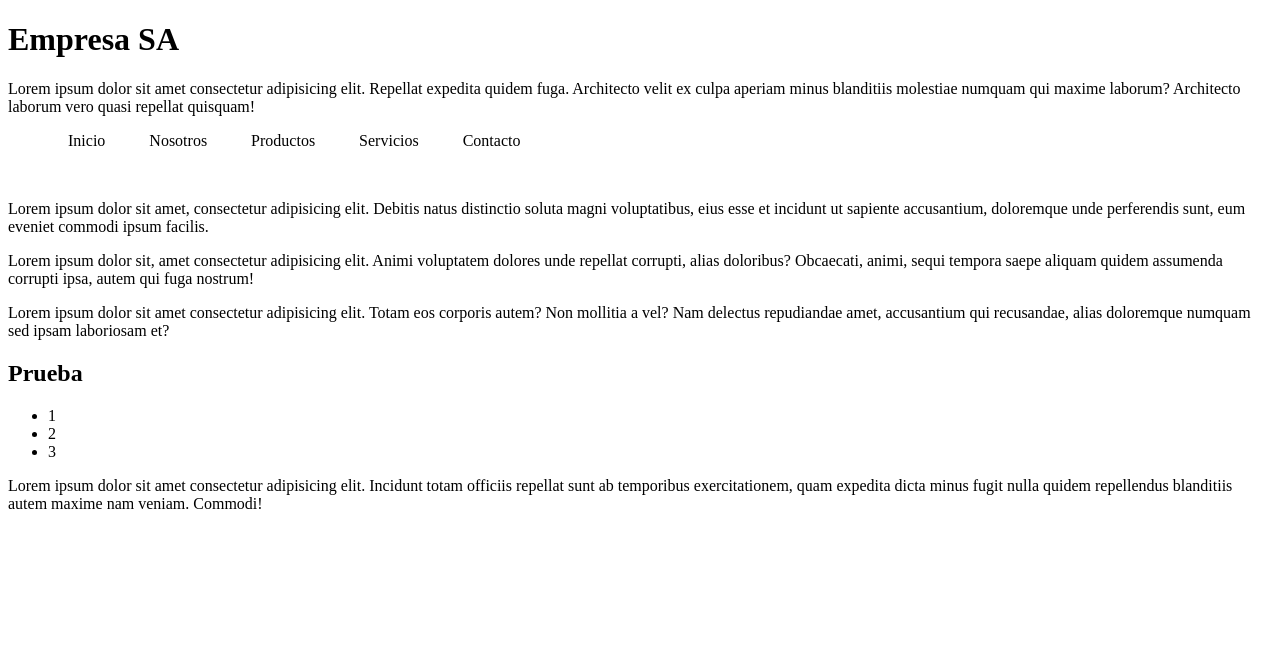
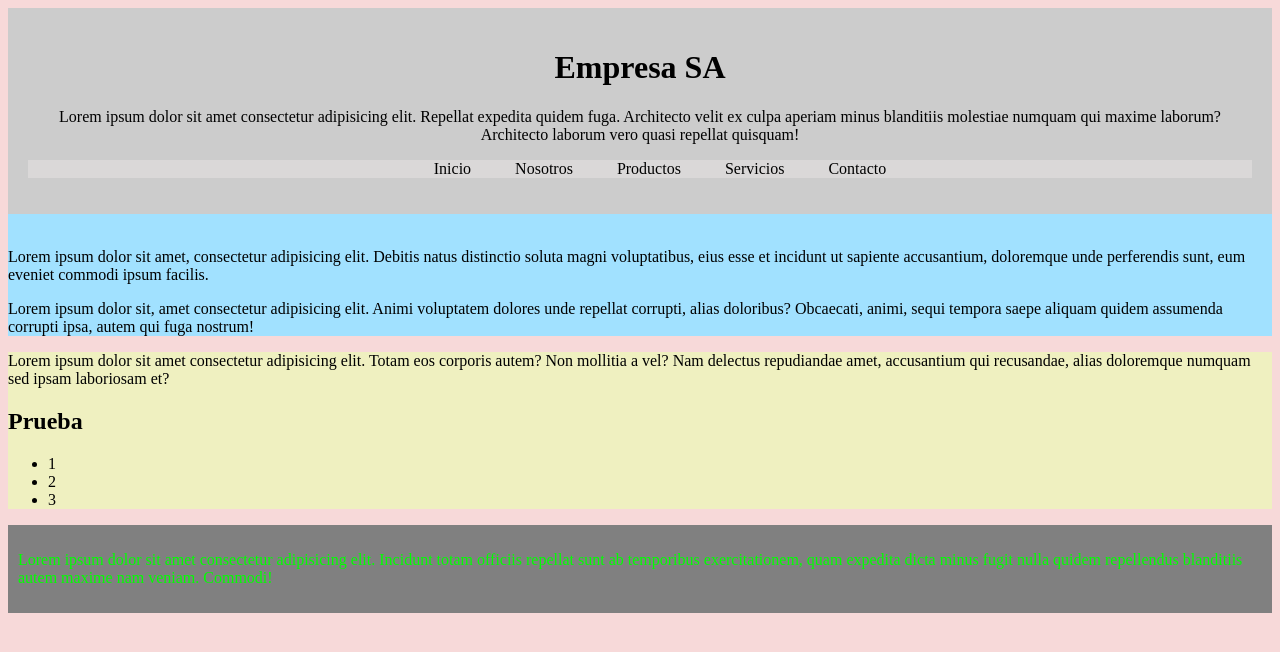
Before and after one commit to spastorsegura/tarea_tecsup, a plain HTML site: page Reto1/opc3.html in a window 1280 px wide. Drawn offline with Linux system fonts and the light colour scheme.

Commit message:
opc3. más cambios

```diff
--- a/Reto1/estilos.css
+++ b/Reto1/estilos.css
@@ -1,5 +1,41 @@
+body{
+    background-color: #f7d9d9;
+}
+header{
+    text-align: center;
+    background-color: #ccc;
+    padding: 20px;
+}
 
+nav{
+    background-color: #dad8d8
+}
 nav ul li{
-     display: inline;
+    display: inline;
     margin: 20px;
 }
+
+main{
+    display: inline;
+    /* padding: 10px; */
+}
+
+main:first-child{
+    background-color: #fff;
+}
+
+section{
+    background-color: rgb(161, 225, 255);
+
+}
+
+aside{
+    background-color: rgb(239, 240, 192);
+
+}
+
+footer{
+    background-color: gray;
+    color: lime;
+    padding: 10px;
+}
```
